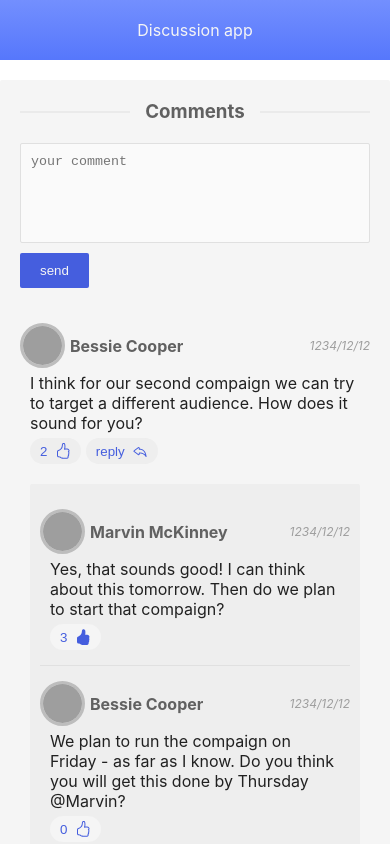
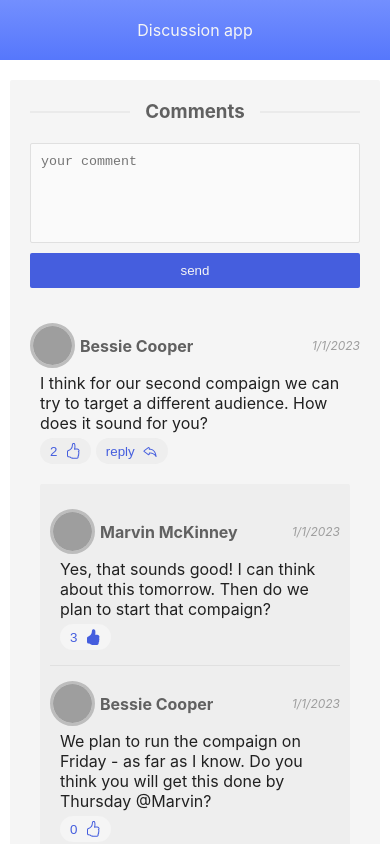
Before and after one commit to alirezakasirzare/discussion, a React (Create React App) app: page / in a window 390 px wide. Shown: the top 844 px of the page. Built offline with nearby package versions, Linux system fonts and the light colour scheme; grey boxes are pictures that could not be loaded.

Commit message:
edit styles

```diff
--- a/src/assets/scss/app.scss
+++ b/src/assets/scss/app.scss
@@ -1,4 +1,22 @@
+@import './models/responsive.scss';
+
 .container {
-  max-width: 1200px;
   margin: auto;
+  padding: 0 10px;
+
+  @include responsive('sm') {
+    max-width: map-get($breakpoints, 'sm');
+  }
+
+  @include responsive('md') {
+    max-width: map-get($breakpoints, 'md');
+  }
+
+  @include responsive('lg') {
+    max-width: map-get($breakpoints, 'lg');
+  }
+
+  @include responsive('xl') {
+    max-width: map-get($breakpoints, 'xl');
+  }
 }
--- a/src/assets/scss/comment.scss
+++ b/src/assets/scss/comment.scss
@@ -1,4 +1,5 @@
 @import './models/colors.scss';
+@import './models/button.scss';
 
 .comment {
   border-bottom: 1px solid $grey-300;
@@ -55,21 +56,11 @@
     padding: 0 10px;
 
     &-likeBtn {
-      display: inline-flex;
+      @extend .btn;
+      @extend .btn-secondary;
       border-radius: 15px;
       padding: 5px 10px;
-      border: none;
-      justify-content: center;
-      align-items: center;
-      background-color: $grey-200;
-      color: $blue-700;
-      transition: all ease 0.3s;
       margin-right: 5px;
-      cursor: pointer;
-
-      &:hover {
-        background-color: $grey-300;
-      }
 
       &-icon {
         margin-left: 5px;
@@ -77,21 +68,11 @@
     }
 
     &-replyBtn {
-      display: inline-flex;
+      @extend .btn;
+      @extend .btn-secondary;
       border-radius: 15px;
       padding: 5px 10px;
-      border: none;
-      justify-content: center;
-      align-items: center;
-      background-color: $grey-200;
-      color: $blue-700;
-      transition: all ease 0.3s;
       margin-right: 5px;
-      cursor: pointer;
-
-      &:hover {
-        background-color: $grey-300;
-      }
     }
 
     &-reply {
--- a/src/assets/scss/footer.scss
+++ b/src/assets/scss/footer.scss
@@ -1,4 +1,5 @@
 @import 'models/colors.scss';
+@import 'models/link.scss';
 
 .main-footer {
   background-image: linear-gradient($blue-500, $blue-400);
@@ -14,6 +15,6 @@
   }
 
   &-link {
-    color: $grey-100;
+    @extend .link-light;
   }
 }
--- /dev/null
+++ b/src/assets/scss/models/button.scss
@@ -0,0 +1,35 @@
+.btn {
+  display: inline-flex;
+  border-radius: 2px;
+  padding: 10px 20px;
+  border: none;
+  transition: all ease 0.3s;
+  cursor: pointer;
+  justify-content: center;
+  align-items: center;
+}
+
+.btn-primary {
+  color: $grey-100;
+  background-color: $blue-700;
+  &:hover {
+    background-color: $blue-500;
+  }
+
+  &:focus {
+    outline-color: $blue-300;
+  }
+}
+
+.btn-secondary {
+  background-color: $grey-200;
+  color: $blue-700;
+
+  &:hover {
+    background-color: $grey-300;
+  }
+
+  &:focus {
+    outline-color: $grey-400;
+  }
+}
--- /dev/null
+++ b/src/assets/scss/models/link.scss
@@ -0,0 +1,11 @@
+.link-light {
+  color: $grey-100;
+
+  &:hover {
+    color: $grey-300;
+  }
+
+  &:focus {
+    outline-color: $grey-100;
+  }
+}
--- /dev/null
+++ b/src/assets/scss/models/responsive.scss
@@ -0,0 +1,32 @@
+$breakpoints: (
+  sm: 576px,
+  md: 768px,
+  lg: 992px,
+  xl: 1200px,
+);
+
+@mixin responsive($size) {
+  @if ($size == 'sm') {
+    @media screen and (min-width: map-get($breakpoints,  'sm' )) {
+      @content;
+    }
+  }
+
+  @if ($size == 'md') {
+    @media screen and (min-width: map-get($breakpoints,  'md' )) {
+      @content;
+    }
+  }
+
+  @if ($size == 'lg') {
+    @media screen and (min-width: map-get($breakpoints,  'lg' )) {
+      @content;
+    }
+  }
+
+  @if ($size == 'xl') {
+    @media screen and (min-width: map-get($breakpoints,  'xl' )) {
+      @content;
+    }
+  }
+}
--- a/src/assets/scss/sendComment.scss
+++ b/src/assets/scss/sendComment.scss
@@ -1,4 +1,6 @@
+@import './models/responsive.scss';
 @import './models/colors.scss';
+@import './models/button.scss';
 
 .send-comment {
   margin-bottom: 20px;
@@ -27,17 +29,12 @@
   }
 
   &-btn {
-    display: block;
-    border-radius: 2px;
-    color: $grey-100;
-    padding: 10px 20px;
-    border: none;
-    background-color: $blue-700;
-    transition: all ease 0.3s;
-    cursor: pointer;
+    @extend .btn;
+    @extend .btn-primary;
 
-    &:hover {
-      background-color: $blue-500;
+    width: 100%;
+    @include responsive('sm') {
+      width: auto;
     }
   }
 }
--- a/src/components/disussion/Comment.tsx
+++ b/src/components/disussion/Comment.tsx
@@ -21,6 +21,9 @@ function Comment(props: IProps): JSX.Element {
     setWantSendReply((prevState) => !prevState);
   }
 
+  // date
+  const commnetDate = new Date(props.date).toLocaleDateString();
+
   return (
     <div className={`comment ${props.isReply ? 'comment-reply' : ''}`}>
       {/* head */}
@@ -33,7 +36,7 @@ function Comment(props: IProps): JSX.Element {
           />
           <strong className="comment-head-name-text">{props.user.name}</strong>
         </div>
-        <i className="comment-head-date">1234/12/12</i>
+        <i className="comment-head-date">{commnetDate}</i>
       </div>
       {/* body */}
       <div className="comment-body">
```
